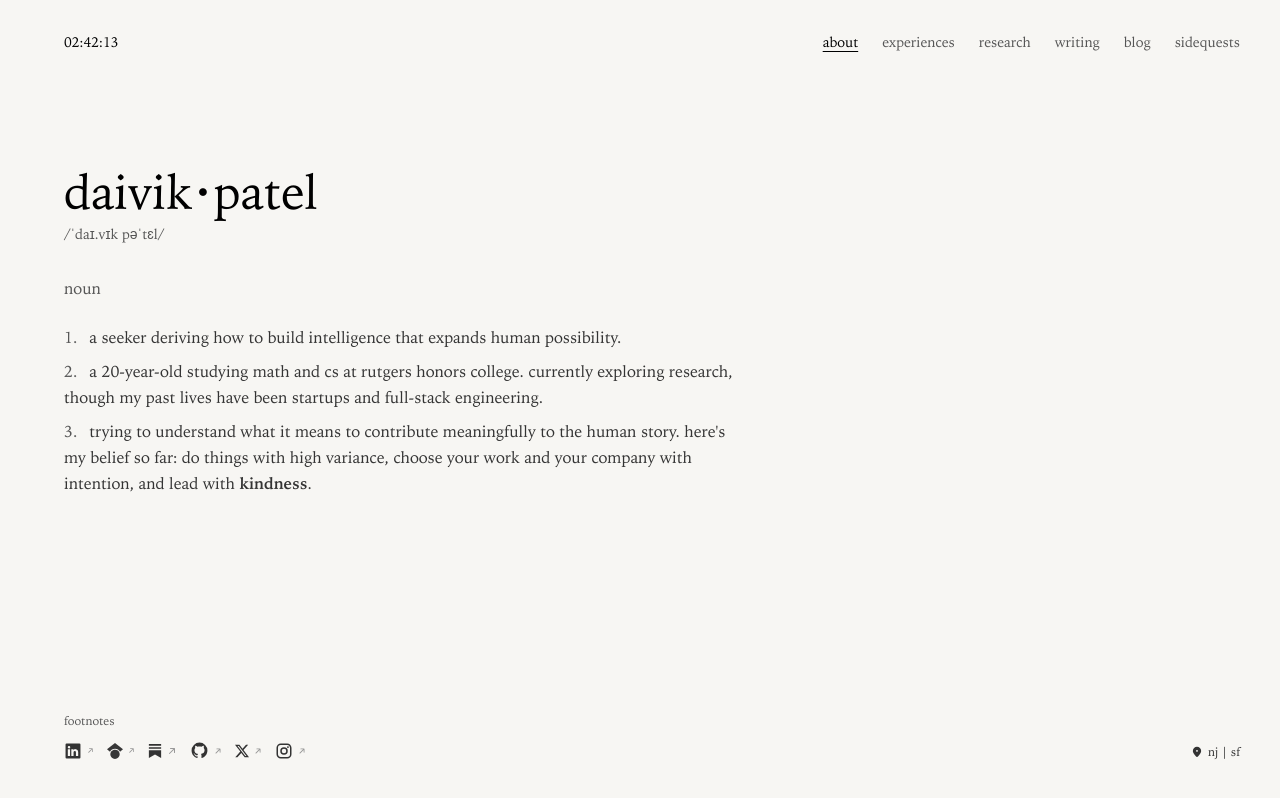
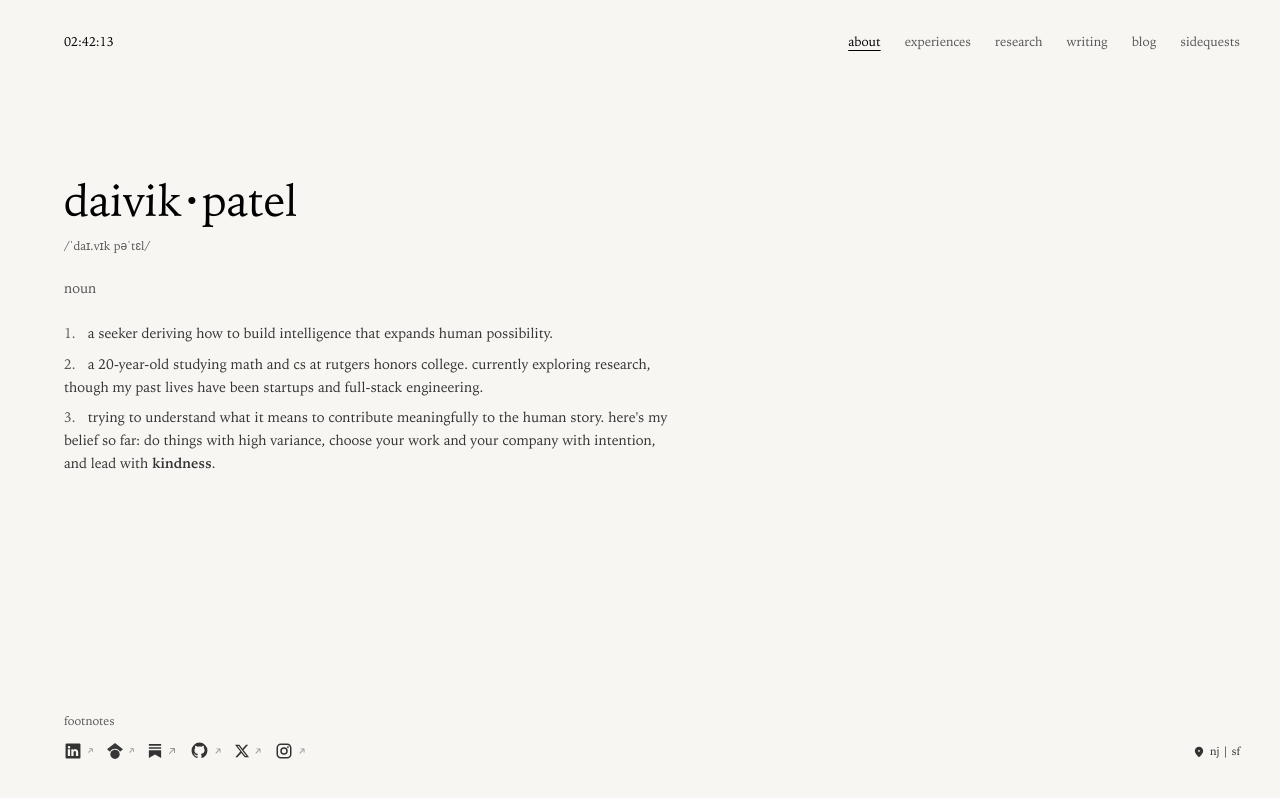
Before and after one commit to daivikk/daivik-site, a Next.js app: page / in a window 1280 px wide. Built offline with nearby package versions, Linux system fonts and the light colour scheme.

Commit message:
made fonts and text smaller

```diff
--- a/app/blog/page.tsx
+++ b/app/blog/page.tsx
@@ -37,11 +37,11 @@ export default function Blog() {
 
       {/* Main content area */}
       <div className="pt-20 md:pt-32 max-w-2xl">
-        <h1 className="text-[2.75rem] font-normal mb-6 text-black">
+        <h1 className="text-[2.75rem] font-normal mb-4 text-black">
           Blog
         </h1>
 
-        <div className="flex flex-col gap-6 text-sm leading-relaxed text-[#333]">
+        <div className="flex flex-col gap-4 text-sm leading-relaxed text-[#333]">
           {blogPosts.map((post) => (
             <div key={post.slug}>
               <Link href={`/blog/${post.slug}`} className="no-underline group">
--- a/app/experiences/page.tsx
+++ b/app/experiences/page.tsx
@@ -3,11 +3,11 @@ import PageLayout from '../../components/PageLayout';
 export default function Experiences() {
   return (
     <PageLayout>
-      <h1 className="text-[2.75rem] font-normal mb-6 text-black">
+      <h1 className="text-[2.75rem] font-normal mb-4 text-black">
         Experiences
       </h1>
 
-      <div className="flex flex-col gap-6 text-sm leading-relaxed text-[#333]">
+      <div className="flex flex-col gap-4 text-sm leading-relaxed text-[#333]">
         <p>
           solving olympiad math and coding questions to train and fine tune models at{' '}
           <a
--- a/app/page.tsx
+++ b/app/page.tsx
@@ -16,20 +16,20 @@ export default function Home() {
       {/* Main content - left aligned */}
       <div className="max-w-2xl pt-20 md:pt-32">
         {/* Name as dictionary entry */}
-        <h1 className="text-5xl font-normal mb-2 text-black flex items-center">
+        <h1 className="text-[2.75rem] font-normal mb-1 text-black flex items-center">
           daivik<span className="mx-1 inline-block">·</span>patel
         </h1>
 
-        <p className="text-sm text-[#555] mb-8">
+        <p className="text-xs text-[#555] mb-6">
         /ˈdaɪ.vɪk pəˈtɛl/
         </p>
 
-        <p className="text-md text-[#555] mb-6">
+        <p className="text-sm text-[#555] mb-6">
           noun
         </p>
 
         {/* Definitions */}
-        <div className="flex flex-col gap-2 text-base leading-relaxed text-[#333]">
+        <div className="flex flex-col gap-2 text-sm text-base leading-relaxed text-[#333] max-w-[38rem]">
           <p>
             <span className="text-[#555] mr-3">1.</span>
             a seeker deriving how to build intelligence that expands human possibility.
--- a/app/research/page.tsx
+++ b/app/research/page.tsx
@@ -3,11 +3,11 @@ import PageLayout from '../../components/PageLayout';
 export default function Research() {
   return (
     <PageLayout>
-      <h1 className="text-[2.75rem] font-normal mb-6 text-black">
+      <h1 className="text-[2.75rem] font-normal mb-4 text-black">
         Research
       </h1>
 
-      <div className="flex flex-col gap-6 text-sm leading-relaxed text-[#333]">
+      <div className="flex flex-col gap-4 text-sm leading-relaxed text-[#333]">
       <p>
           <a
             href="https://arxiv.org/pdf/2511.13644"
--- a/app/sidequests/page.tsx
+++ b/app/sidequests/page.tsx
@@ -3,11 +3,11 @@ import PageLayout from '../../components/PageLayout';
 export default function Sidequests() {
   return (
     <PageLayout>
-      <h1 className="text-[2.75rem] font-normal mb-6 text-black">
+      <h1 className="text-[2.75rem] font-normal mb-4 text-black">
         Sidequests
       </h1>
 
-      <div className="flex flex-col gap-6 text-sm leading-relaxed text-[#333]">
+      <div className="flex flex-col gap-4 text-sm leading-relaxed text-[#333]">
         <div>
           <strong>hackathon wins</strong>
           <div className="flex flex-col gap-1 mt-2">
--- a/app/writing/page.tsx
+++ b/app/writing/page.tsx
@@ -3,11 +3,11 @@ import PageLayout from '../../components/PageLayout';
 export default function Writing() {
   return (
     <PageLayout>
-      <h1 className="text-[2.75rem] font-normal mb-6 text-black">
+      <h1 className="text-[2.75rem] font-normal mb-4 text-black">
         Writing
       </h1>
 
-      <div className="flex flex-col gap-6 text-sm leading-relaxed text-[#333]">
+      <div className="flex flex-col gap-4 text-sm leading-relaxed text-[#333]">
       <p>
           <a
             href="https://daivik.substack.com/p/a-midsummer-nights-dream"
--- a/components/LocationIndicator.tsx
+++ b/components/LocationIndicator.tsx
@@ -1,6 +1,6 @@
 export default function LocationIndicator() {
   return (
-    <div className="absolute bottom-10 right-6 md:right-10 text-xs text-[#333] flex items-center gap-1">
+    <div className="absolute bottom-10 right-6 md:right-10 text-[0.70rem] text-[#333] flex items-center gap-1">
       <svg
         xmlns="http://www.w3.org/2000/svg"
         width="14"
--- a/components/Navigation.tsx
+++ b/components/Navigation.tsx
@@ -27,7 +27,7 @@ export default function Navigation() {
             <Link
               key={link.href}
               href={link.href}
-              className={`text-sm transition-colors duration-200 ${
+              className={`text-[0.80rem] transition-colors duration-200 ${
                 isActive
                   ? 'text-black underline underline-offset-4'
                   : 'text-[#555] hover:text-black no-underline'
@@ -83,7 +83,7 @@ export default function Navigation() {
                 key={link.href}
                 href={link.href}
                 onClick={() => setIsOpen(false)}
-                className={`text-sm transition-colors duration-200 ${
+                className={`text-xs transition-colors duration-200 ${
                   isActive
                     ? 'text-black underline underline-offset-4'
                     : 'text-[#555] hover:text-black no-underline'
--- a/components/TimeDisplay.tsx
+++ b/components/TimeDisplay.tsx
@@ -25,7 +25,7 @@ export default function TimeDisplay() {
 
   return (
     <div
-      className="absolute top-8 left-6 md:left-16 text-sm text-black"
+      className="absolute top-8 left-6 md:left-16 text-[0.80rem] text-black"
       style={{ fontFamily: 'var(--font-iowan)' }}
     >
       {currentTime}
```
